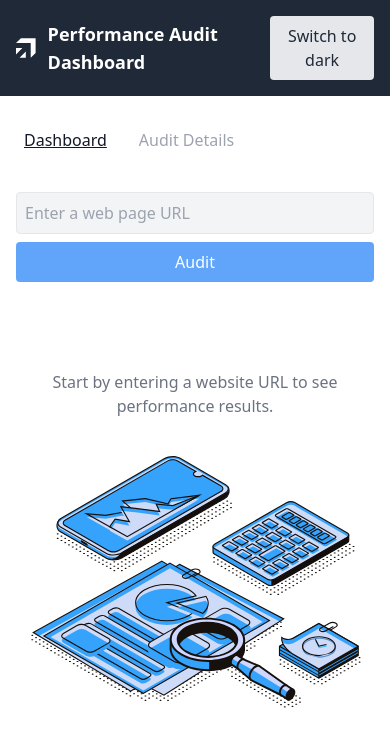
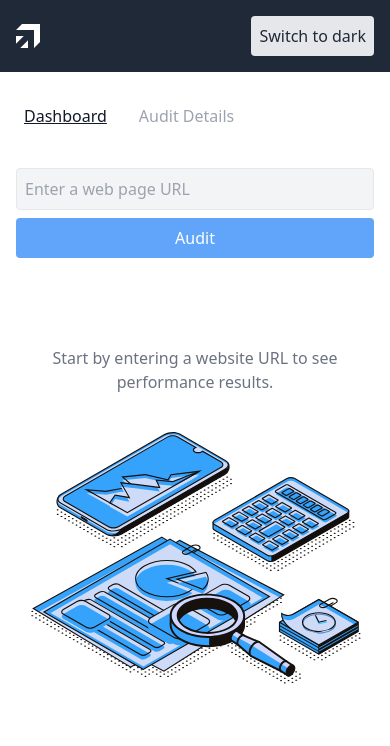
Before and after one commit to marazmlab/performance-dashboard-app, a React (Vite) app: page / in a window 390 px wide. Shown: the top 746 px of the page. Built offline with nearby package versions, Linux system fonts and the light colour scheme; no server answers.

Commit message:
style: RWD logo adjust

```diff
--- a/src/components/Navbar.jsx
+++ b/src/components/Navbar.jsx
@@ -10,7 +10,7 @@ function Navbar() {
         <div className="container mx-auto flex items-center justify-between">
           <Link to="/" className="flex items-center gap-3 group">
             <Logo className="w-6 h-6 dark:text-gray-800 text-white transition-colors" />
-            <span className="text-lg font-bold dark:text-gray-800 text-white group-hover:underline">
+            <span className="hidden md:inline text-lg font-bold dark:text-gray-800 text-white group-hover:underline">
               Performance Audit Dashboard
             </span>
           </Link>
```
